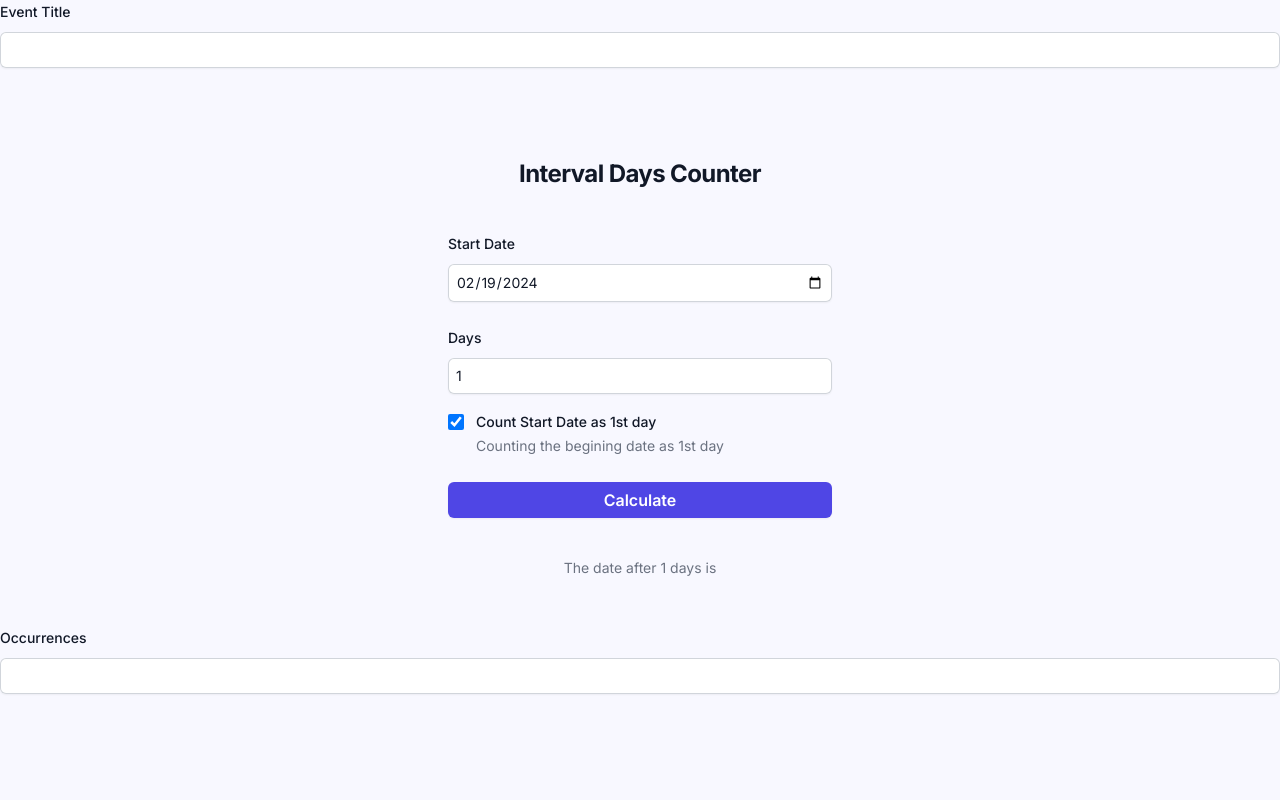
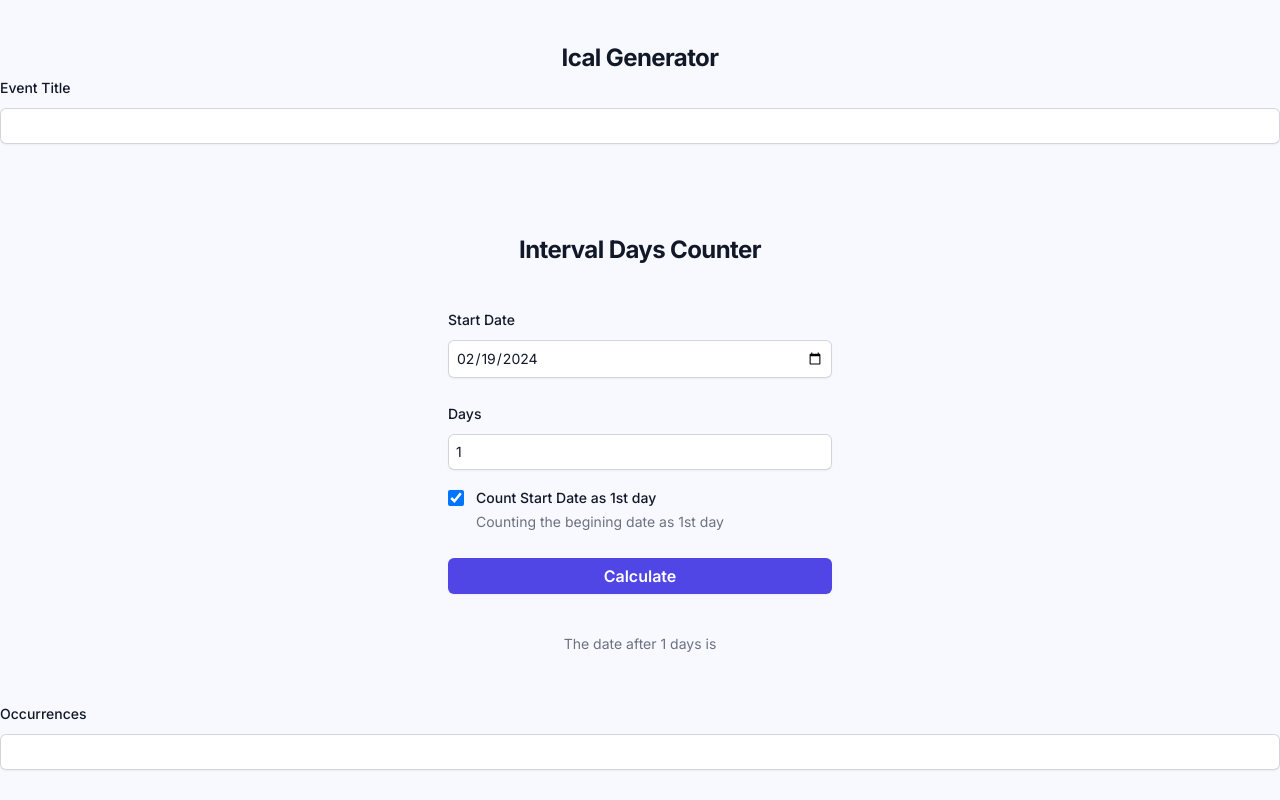
Before and after one commit to eugenieeeech/ical-event-generator, a Next.js app: page / in a window 1280 px wide. Built offline with nearby package versions, Linux system fonts and the light colour scheme.

Commit message:
add headers

```diff
--- a/src/app/page.tsx
+++ b/src/app/page.tsx
@@ -4,7 +4,11 @@ export default function Home() {
   return (
     <div className="w-full h-full">
       <div>
+      <h2 className="mt-10 text-center text-2xl font-bold leading-9 tracking-tight text-gray-900">
+          Ical Generator
+        </h2>
         <div className="flex items-center justify-between">
+
           <label
             htmlFor="eventTitle"
             className="block text-sm font-medium leading-6 text-gray-900"
```
